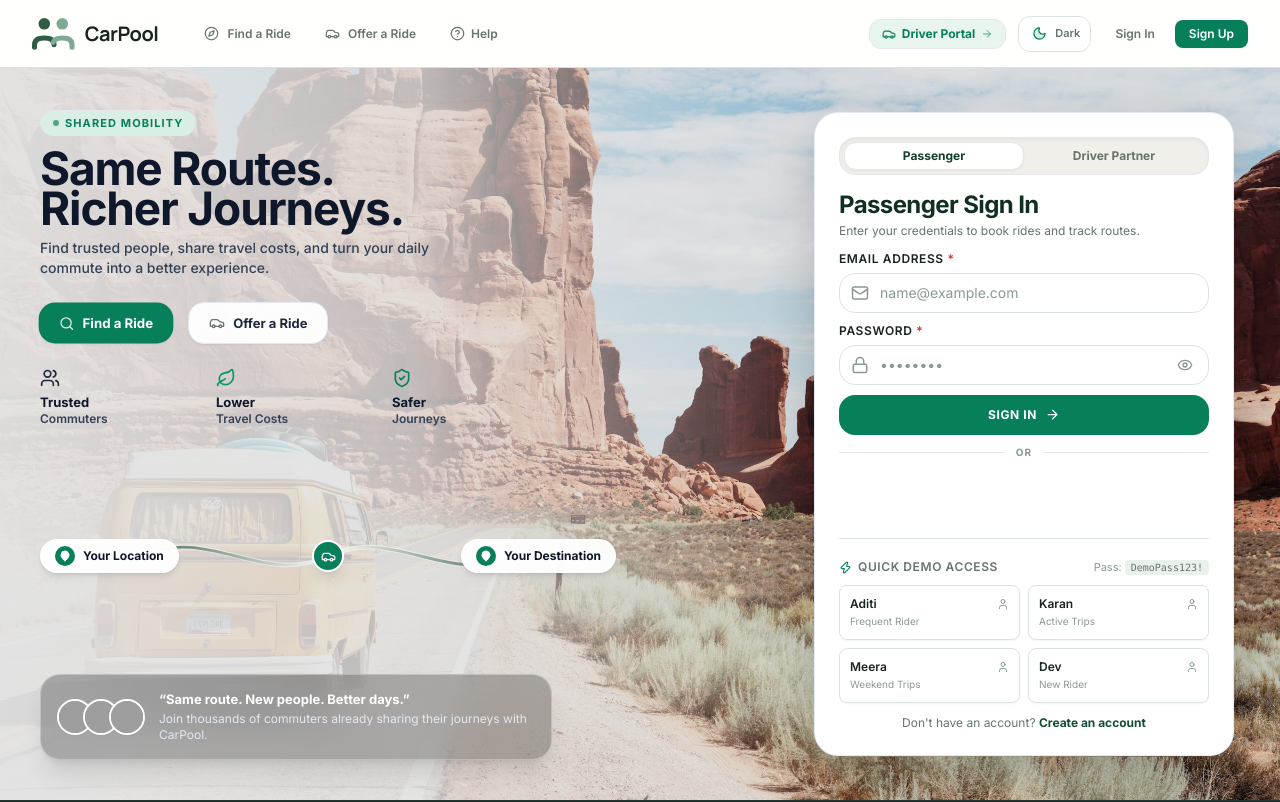
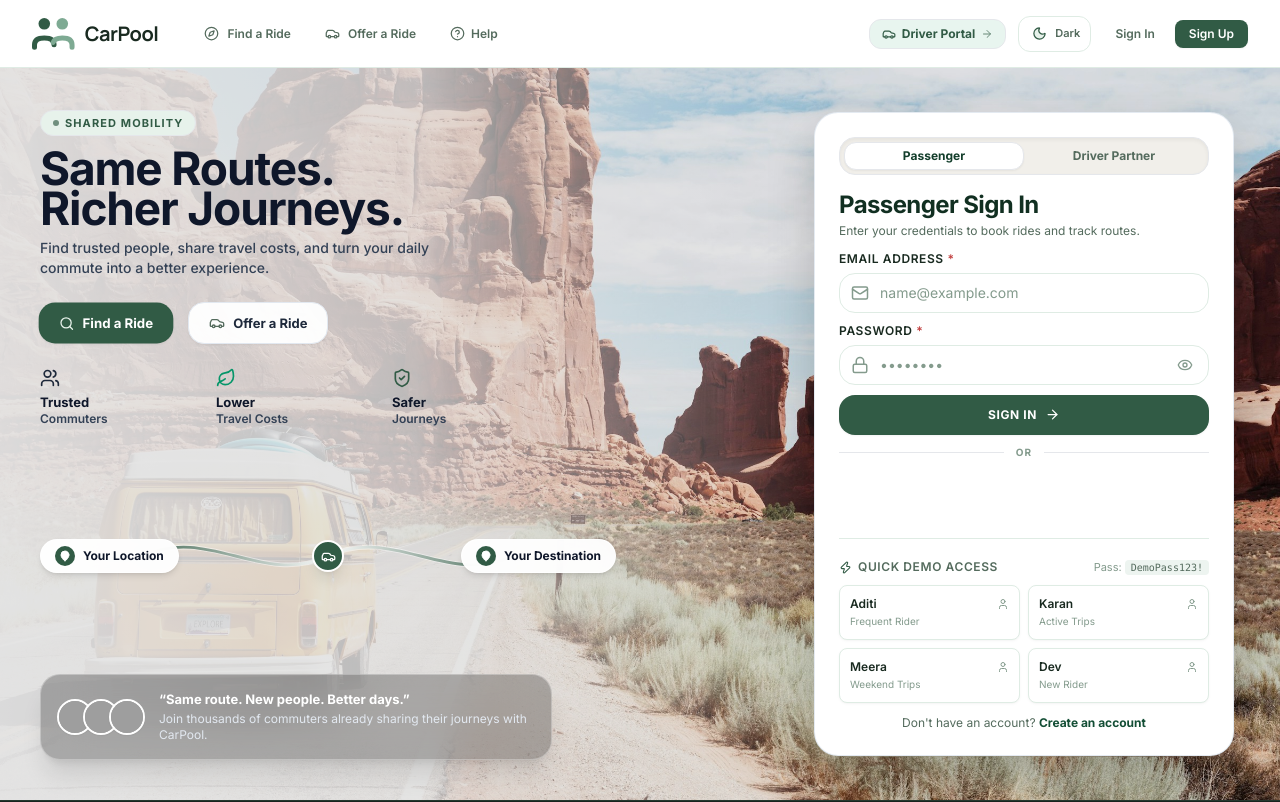
Before and after one commit to Aryanrana7/Carpool, a React (Vite) app in the folder frontend/: page /login in a window 1280 px wide. Shown: the top 802 px of the page. Built offline with nearby package versions, Linux system fonts and the light colour scheme; no server answers; grey boxes are pictures that could not be loaded.

Commit message:
style(theme): harmonize UI colors with pine green and mint palette, eliminate odd blue accents

```diff
--- a/frontend/src/components/DriverCtaBanner.jsx
+++ b/frontend/src/components/DriverCtaBanner.jsx
@@ -5,7 +5,7 @@ import { Car, ArrowRight, ShieldCheck, IndianRupee } from 'lucide-react';
 export const DriverCtaBanner = () => {
   return (
     <section className="w-full py-12 sm:py-16 px-4 sm:px-6 lg:px-8 bg-surface border-b border-border transition-colors">
-      <div className="max-w-6xl mx-auto rounded-3xl bg-[#18241F] text-white p-8 sm:p-12 lg:p-14 relative overflow-hidden shadow-2xl border border-[#25382F]">
+      <div className="max-w-6xl mx-auto rounded-3xl bg-[#192A20] text-white p-8 sm:p-12 lg:p-14 relative overflow-hidden shadow-xl border border-[#24382D]">
         {/* Abstract Background SVG Grid */}
         <div className="absolute right-0 top-0 bottom-0 w-1/2 opacity-10 pointer-events-none hidden md:flex items-center justify-center">
           <Car size={320} strokeWidth={1} />
@@ -13,7 +13,7 @@ export const DriverCtaBanner = () => {
 
         <div className="relative z-10 max-w-2xl space-y-6">
           <div className="inline-flex items-center gap-2 px-3 py-1 rounded-full bg-white/10 text-white text-xs font-semibold uppercase tracking-wider">
-            <Car size={13} className="text-emerald-400" />
+            <Car size={13} className="text-[#D2E2D8]" />
             <span>Driver Partner Network</span>
           </div>
 
@@ -21,7 +21,7 @@ export const DriverCtaBanner = () => {
             Driving to work alone? Monetize your empty car seats.
           </h2>
 
-          <p className="text-slate-300 text-xs sm:text-sm leading-relaxed max-w-lg">
+          <p className="text-[#D2E2D8]/80 text-xs sm:text-sm leading-relaxed max-w-lg">
             Publish your daily commute in two minutes. Set your own seat fares, accept passenger bookings or nearby on-demand pickups, and offset your monthly fuel expenses.
           </p>
 
--- a/frontend/src/components/ThemeToggle.jsx
+++ b/frontend/src/components/ThemeToggle.jsx
@@ -13,7 +13,7 @@ export const ThemeToggle = ({ className = '' }) => {
       title={isDarkMode ? 'Switch to light mode' : 'Switch to dark mode'}
       className={`
         h-9 px-2.5 rounded-lg border border-border
-        bg-white dark:bg-[#18241F] hover:bg-[#FAF9F5] dark:hover:bg-[#21322B] text-text-primary
+        bg-surface hover:bg-muted text-text-primary
         flex items-center gap-1.5 transition-all duration-150 shadow-xs
         focus-visible:outline-none focus-visible:ring-2 focus-visible:ring-primary
         active:scale-95 cursor-pointer ${className}
@@ -23,7 +23,7 @@ export const ThemeToggle = ({ className = '' }) => {
         {isDarkMode ? (
           <Sun size={15} className="text-amber-400 fill-amber-400/50" />
         ) : (
-          <Moon size={15} className="text-[#087F5B] fill-[#D9EEE4]" />
+          <Moon size={15} className="text-primary fill-primary-subtle" />
         )}
       </div>
       <span className="text-[11px] font-semibold text-text-secondary hidden xl:inline select-none">
--- a/frontend/src/components/ui/Badge.jsx
+++ b/frontend/src/components/ui/Badge.jsx
@@ -8,7 +8,7 @@ const STATUS_CONFIGS = {
   },
   confirmed: {
     label: 'Confirmed',
-    style: 'bg-primary-subtle text-primary border-[#B8DBC9] dark:border-[#1E4D37]',
+    style: 'bg-primary-subtle text-primary border-[#B8D4EA] dark:border-[#1E3A52]',
     dot: 'bg-primary',
   },
   in_progress: {
@@ -53,12 +53,12 @@ const STATUS_CONFIGS = {
   },
   accepted: {
     label: 'Driver Assigned',
-    style: 'bg-primary-subtle text-primary border-[#B8DBC9] dark:border-[#1E4D37]',
+    style: 'bg-primary-subtle text-primary border-[#B8D4EA] dark:border-[#1E3A52]',
     dot: 'bg-primary',
   },
   driver_arriving: {
     label: 'Driver Arriving',
-    style: 'bg-primary-subtle text-primary border-[#B8DBC9] dark:border-[#1E4D37]',
+    style: 'bg-primary-subtle text-primary border-[#B8D4EA] dark:border-[#1E3A52]',
     dot: 'bg-primary animate-pulse',
   },
 };
--- a/frontend/src/components/ui/Button.jsx
+++ b/frontend/src/components/ui/Button.jsx
@@ -3,7 +3,7 @@ import { Loader2 } from 'lucide-react';
 
 const VARIANTS = {
   primary: 'bg-primary text-white hover:bg-primary-hover shadow-sm active:opacity-95',
-  secondary: 'bg-primary-subtle text-primary hover:bg-[#C2E3D4] dark:hover:bg-[#1C362B] active:opacity-95',
+  secondary: 'bg-primary-subtle text-primary hover:bg-[#C2DCF2] dark:hover:bg-[#1E3A52] active:opacity-95',
   outline: 'bg-surface text-text-primary border border-border hover:bg-background active:opacity-95',
   ghost: 'bg-transparent text-text-secondary hover:text-text-primary hover:bg-border-subtle active:opacity-95',
   destructive: 'bg-danger-subtle text-danger border border-red-200 dark:border-red-900/40 hover:bg-red-100 dark:hover:bg-red-900/60 active:opacity-95',
@@ -46,8 +46,8 @@ export const Button = React.forwardRef(({
     }
   } else if (disabled) {
     if (variant === 'primary') {
-      // Intentionally muted background with readable dark text and clear border (never white on cream)
-      stateClasses = 'bg-[#DCE4DE] dark:bg-[#25382F] text-[#4E6157] dark:text-[#8A9A92] border border-[#CBD6CE] dark:border-[#2F443A] cursor-not-allowed shadow-none';
+      // Intentionally muted background with readable dark text and clear border
+      stateClasses = 'bg-[#DFE8F0] dark:bg-[#1B2E42] text-[#8A9CB0] dark:text-[#6C8399] border border-[#CBDCE9] dark:border-[#22384E] cursor-not-allowed shadow-none';
     } else {
       stateClasses = 'bg-slate-100 dark:bg-slate-800 text-slate-500 dark:text-slate-400 border border-slate-200 dark:border-slate-700 cursor-not-allowed shadow-none';
     }
--- a/frontend/src/index.css
+++ b/frontend/src/index.css
@@ -4,91 +4,91 @@
 
 @layer base {
   :root {
-    /* Brand & Ink Tokens — Authoritative Brand Palette */
-    --color-ink: #18241F; /* Deep forest charcoal */
-    --color-primary: #087F5B; /* Primary emerald */
-    --color-primary-hover: #066649;
-    --color-primary-subtle: #D9EEE4; /* Pale sage */
-    --color-accent: #E8A45B; /* Muted amber */
-    --color-accent-hover: #D99347;
-    --color-accent-subtle: #FDF6EC;
-    --color-accent-text: #A8651E;
+    /* Brand Tokens — Warm Sage & Pine Green Mobility Palette */
+    --color-ink: #192A20; /* Deep Forest Charcoal text */
+    --color-primary: #315B45; /* Deep Pine Green (Search CTA, Active tabs) */
+    --color-primary-hover: #264936; /* Deep Pine Hover */
+    --color-primary-subtle: #E7F2EB; /* Soft Mint tint for badges */
+    --color-accent: #DF8220; /* Warm Golden Amber for price highlights */
+    --color-accent-hover: #C77317;
+    --color-accent-subtle: #FEF3E6; /* Pale warm amber tint */
+    --color-accent-text: #DF8220;
 
     /* Light Canvas & Surfaces */
-    --color-background: #F6F4EC; /* Warm ivory */
-    --color-surface: #FFFFFF;
+    --color-background: #F7FAF8; /* Pale Mint Mist page background */
+    --color-surface: #FFFFFF; /* Crisp card background */
     --color-surface-raised: #FFFFFF;
-    --color-border: #DCE4DE; /* Subtle borders */
-    --color-border-subtle: #EAF0EC;
+    --color-border: #DFECE4; /* Subtle sage border */
+    --color-border-subtle: #EDF4F0; /* Muted surface / borders */
 
     /* Typography */
-    --color-text-primary: #18241F; /* Deep forest charcoal */
-    --color-text-secondary: #66756D; /* Secondary text */
-    --color-text-muted: #8A9A92;
+    --color-text-primary: #192A20; /* Deep Forest Charcoal headings */
+    --color-text-secondary: #546B5D; /* Slate Sage body text */
+    --color-text-muted: #849B8D; /* Muted sage text */
 
     /* Semantic Status */
-    --color-success: #087F5B;
-    --color-success-subtle: #D9EEE4;
-    --color-warning: #E8A45B;
+    --color-success: #2E7D52;
+    --color-success-subtle: #E3F2EC;
+    --color-warning: #B7791F;
     --color-warning-subtle: #FEF3C7;
-    --color-danger: #D32F2F;
+    --color-danger: #C24141;
     --color-danger-subtle: #FDE8E8;
-    --color-info: #087F5B;
-    --color-info-subtle: #D9EEE4;
+    --color-info: #315B45;
+    --color-info-subtle: #E7F2EB;
 
     --nav-height: 68px;
 
-    /* Derived Lighter Surfaces & Canvas Tokens (1-2 shades lighter variations) */
-    --color-bg-canvas: #FAF9F5; /* Fresh, luminous warm ivory canvas */
-    --color-hero-bg: #1F3028; /* Lighter, welcoming forest green derived from --color-ink */
-    --color-hero-surface: #273D33;
-    --color-hero-border: #324C40;
+    /* Derived Hero Surfaces & Canvas Tokens */
+    --color-bg-canvas: #F7FAF8;
+    --color-hero-bg: #EDF5F0; /* Soft Mint Hero canvas */
+    --color-hero-surface: #FFFFFF;
+    --color-hero-border: #DFECE4;
     --color-card-surface: #FFFFFF;
-    --color-card-border: #DCE4DE;
-    --color-pill-bg: #EBF4F0;
+    --color-card-border: #DFECE4;
+    --color-pill-bg: #E7F2EB;
   }
 
   .dark {
-    /* Dark Brand & Ink */
-    --color-ink: #F6F4EC;
-    --color-primary: #12B886; /* Bright Emerald */
-    --color-primary-hover: #20C997;
-    --color-primary-subtle: rgba(18, 184, 134, 0.16);
-    --color-accent: #E8A45B;
-    --color-accent-hover: #F0B26D;
-    --color-accent-subtle: rgba(232, 164, 91, 0.15);
-    --color-accent-text: #F7C68F;
+    /* Dark Brand Tokens */
+    --color-ink: #F2F7F4;
+    --color-primary: #4E9B73; /* Luminous Mint / Pine */
+    --color-primary-hover: #61AF86;
+    --color-primary-subtle: rgba(78, 155, 115, 0.18);
+    --color-accent: #E5933A; /* Luminous Amber */
+    --color-accent-hover: #F2A755;
+    --color-accent-subtle: rgba(229, 147, 58, 0.16);
+    --color-accent-text: #E5933A;
 
     /* Dark Canvas & Surfaces */
-    --color-background: #0F1714;
-    --color-surface: #18241F; /* Deep forest charcoal */
-    --color-surface-raised: #21322B;
-    --color-border: #2B3D35;
-    --color-border-subtle: #1F2E28;
+    --color-background: #0E1712; /* Deep forest midnight */
+    --color-surface: #16231C; /* Slate pine cards */
+    --color-surface-raised: #1D2D24;
+    --color-border: #24382D;
+    --color-border-subtle: #1D2D24;
 
     /* Dark Typography */
-    --color-text-primary: #F6F4EC;
-    --color-text-secondary: #A3B5AC;
-    --color-text-muted: #6E8277;
+    --color-text-primary: #F2F7F4;
+    --color-text-secondary: #9CB4A6;
+    --color-text-muted: #6D8677;
 
     /* Dark Semantic Status */
-    --color-success: #12B886;
-    --color-success-subtle: rgba(18, 184, 134, 0.16);
-    --color-warning: #E8A45B;
-    --color-warning-subtle: rgba(232, 164, 91, 0.16);
-    --color-danger: #EF5350;
-    --color-danger-subtle: rgba(239, 83, 80, 0.16);
-    --color-info: #12B886;
-    --color-info-subtle: rgba(18, 184, 134, 0.16);
+    --color-success: #38A96E;
+    --color-success-subtle: rgba(56, 169, 110, 0.16);
+    --color-warning: #D9933B;
+    --color-warning-subtle: rgba(217, 147, 59, 0.16);
+    --color-danger: #E05353;
+    --color-danger-subtle: rgba(224, 83, 83, 0.16);
+    --color-info: #4E9B73;
+    --color-info-subtle: rgba(78, 155, 115, 0.18);
 
     /* Derived Dark Surfaces & Canvas Tokens */
-    --color-bg-canvas: #0F1714;
-    --color-hero-bg: #14221B;
-    --color-hero-surface: #1B2C24;
-    --color-hero-border: #253D32;
-    --color-card-surface: #18241F;
-    --color-card-border: #2B3D35;
-    --color-pill-bg: #1B2923;
+    --color-bg-canvas: #0E1712;
+    --color-hero-bg: #111C16;
+    --color-hero-surface: #16231C;
+    --color-hero-border: #24382D;
+    --color-card-surface: #16231C;
+    --color-card-border: #24382D;
+    --color-pill-bg: #1D2D24;
   }
 
   * {
--- a/frontend/tailwind.config.js
+++ b/frontend/tailwind.config.js
@@ -13,20 +13,25 @@ export default {
       },
       colors: {
         ink: 'var(--color-ink)',
+        pine: {
+          DEFAULT: '#315B45',
+          dark: '#264936',
+          light: '#E7F2EB',
+        },
         forest: {
-          DEFAULT: '#18241F',
-          dark: '#0F1714',
-          light: '#21322B',
-        },
-        ivory: {
-          DEFAULT: '#F6F4EC',
-          light: '#FAFAF5',
-          dark: '#EBE7D8',
+          DEFAULT: '#192A20',
+          dark: '#0E1712',
+          light: '#16231C',
         },
         sage: {
-          DEFAULT: '#D9EEE4',
-          subtle: '#EBF6F0',
-          dark: '#B8DBC9',
+          DEFAULT: '#546B5D',
+          subtle: '#E7F2EB',
+          light: '#F7FAF8',
+        },
+        amber: {
+          DEFAULT: '#DF8220',
+          light: '#FEF3E6',
+          dark: '#C77317',
         },
         primary: {
           DEFAULT: 'var(--color-primary)',
```
Also changed, not shown: frontend/src/components/ui/RouteConnector.jsx (+6 -6 lines).
